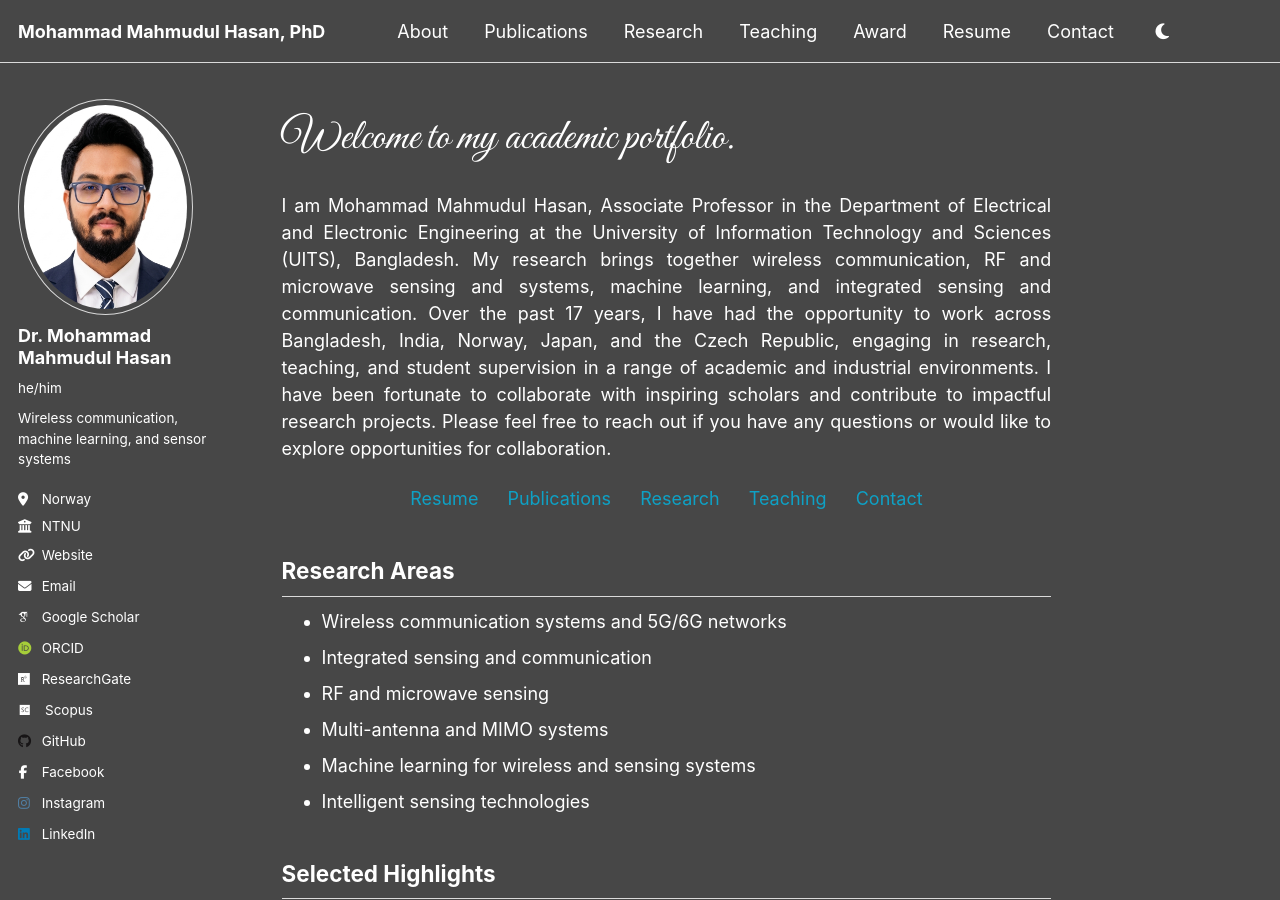
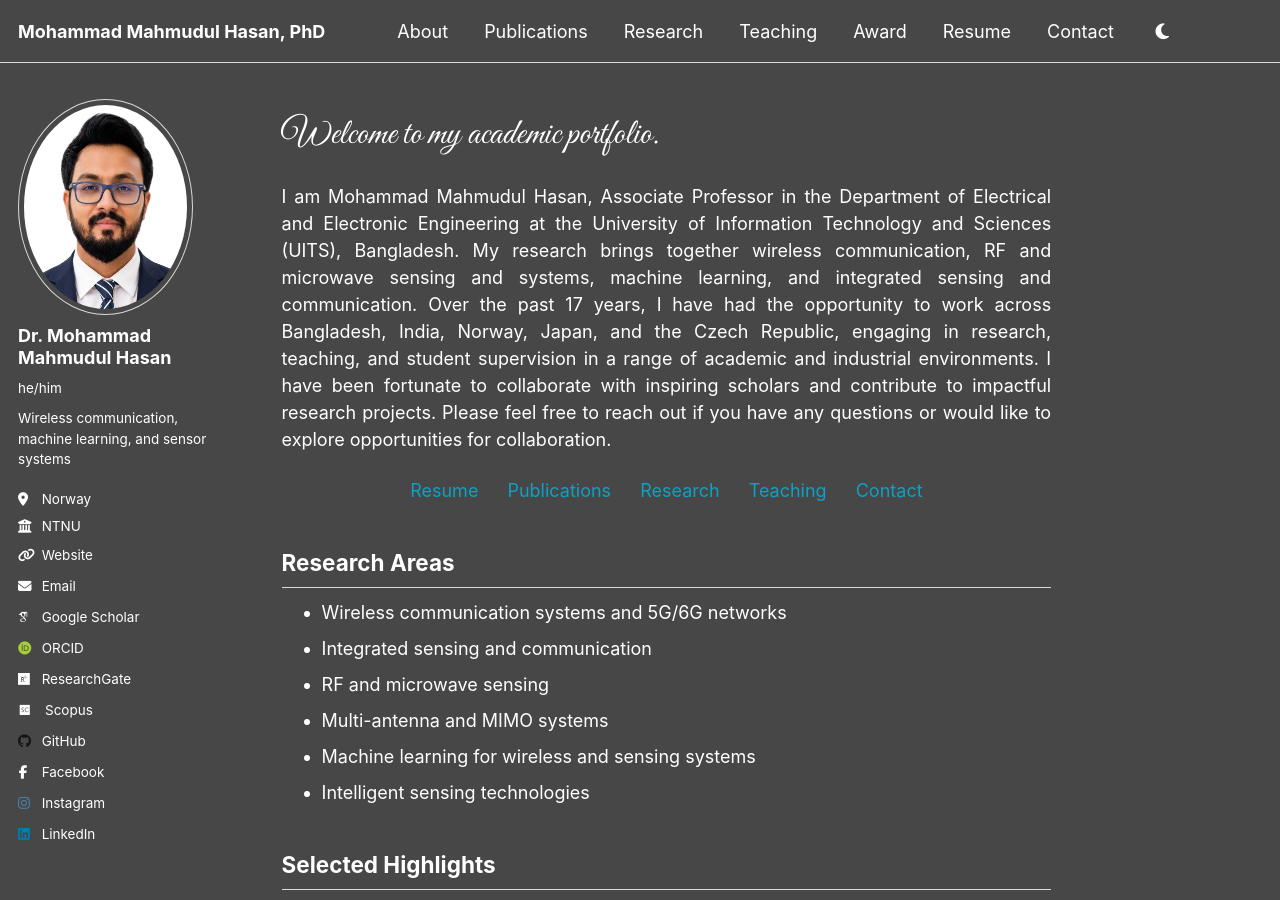
Before and after one commit to dearmahmud/dearmahmud.github.io, a Jekyll site: the page built from _pages/about.md, in a window 1280 px wide and 900 px high. Built offline with Jekyll 4.4.1, drawn with Linux system fonts in a browser that asks for light colours; some web fonts are replaced.

Commit message:
Update about.md

```diff
--- a/_pages/about.md
+++ b/_pages/about.md
@@ -10,7 +10,7 @@ redirect_from:
 <link href="https://fonts.googleapis.com/css2?family=Great+Vibes&display=swap" rel="stylesheet">
 
 <p style="text-align: justify;">
-<span style="font-family: 'Great Vibes', cursive; font-size: 2.4em; line-height: 1.2;">
+<span style="font-family: 'Great Vibes', cursive; font-size: 2.0em; line-height: 1.2;">
 Welcome to my academic portfolio.
 </span>
 
```
